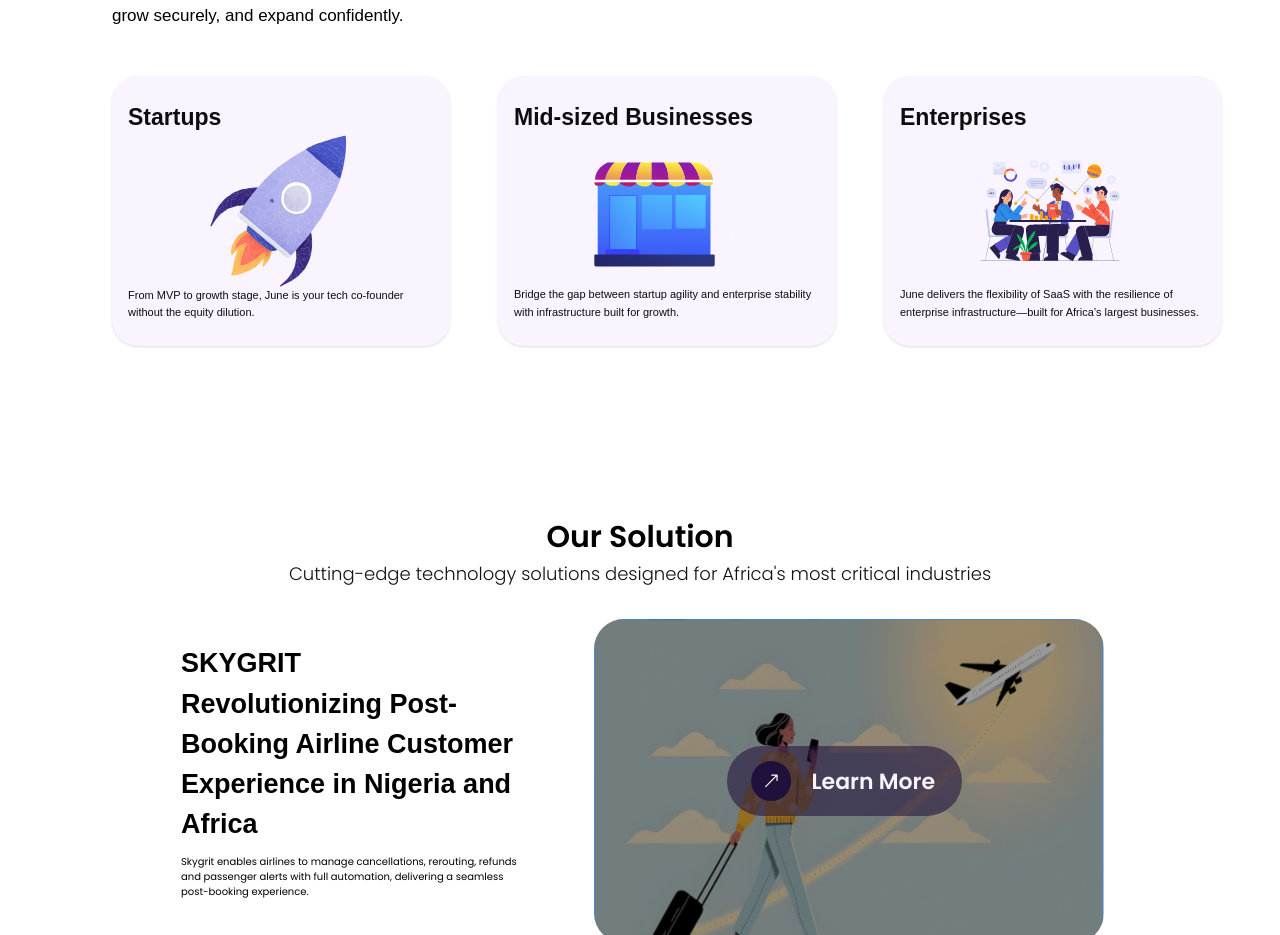
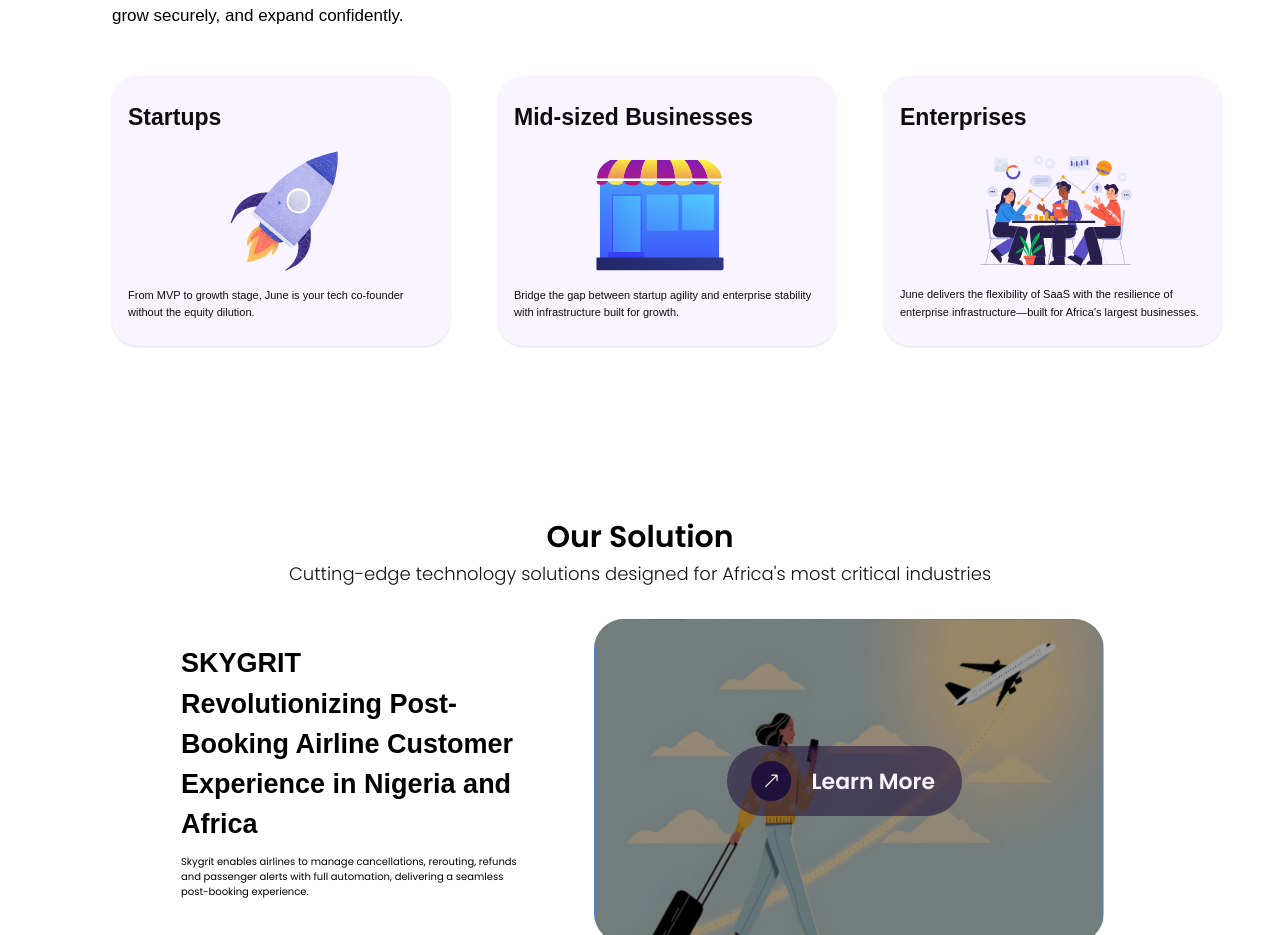
Before and after one commit to codalee123/June-webportal, a React (Vite) app: page / in a window 1280 px wide. Shown: the part 1941-2876 px from the top of the page. Built offline with nearby package versions, Linux system fonts and the light colour scheme; a web font is replaced by a local one.

Commit message:
Updated media query

```diff
--- a/src/Pages/Home.tsx
+++ b/src/Pages/Home.tsx
@@ -124,7 +124,7 @@
                       <h3 className="text-[23px] 2xl:text-[32px] font-semibold text-[rgba(13,13,13,1)] text-start" >
                         {item.title}
                       </h3>
-                      <img src={item.image} alt={item.title} className="w-35 h-38  ml-[5em] 2xl:w-58 2xl:h-46  2xl:mt-[1em] 2xl:mb-[1.5em]" />
+                      <img src={item.image} alt={item.title} className="w-38 h-30  ml-[5em] 2xl:w-58 2xl:h-46  2xl:mt-[1em] xl:my-[1em] 2xl:mb-[1.5em]" />
                       <p className="text-[rgba(13,13,13,1)] text-[11px] leading-relaxed w-[300px] 2xl:text-[14.3px]
                       2xl:w-[400px]">
                         {item.description}
```
